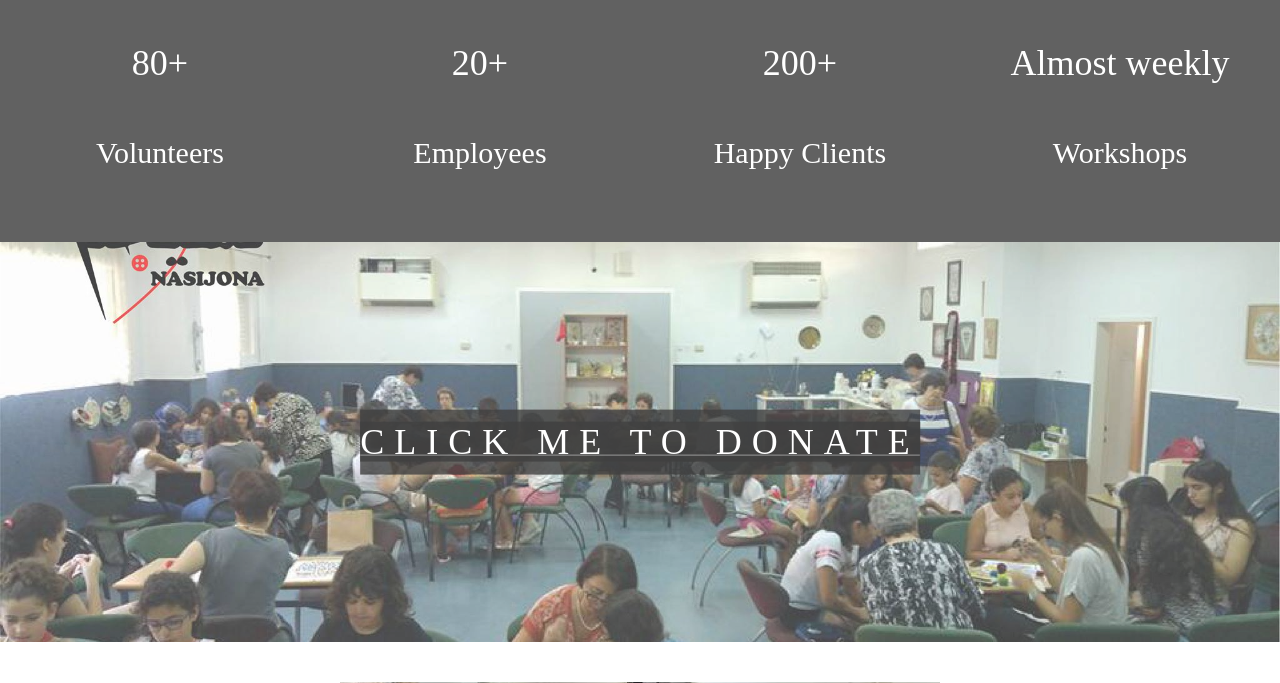
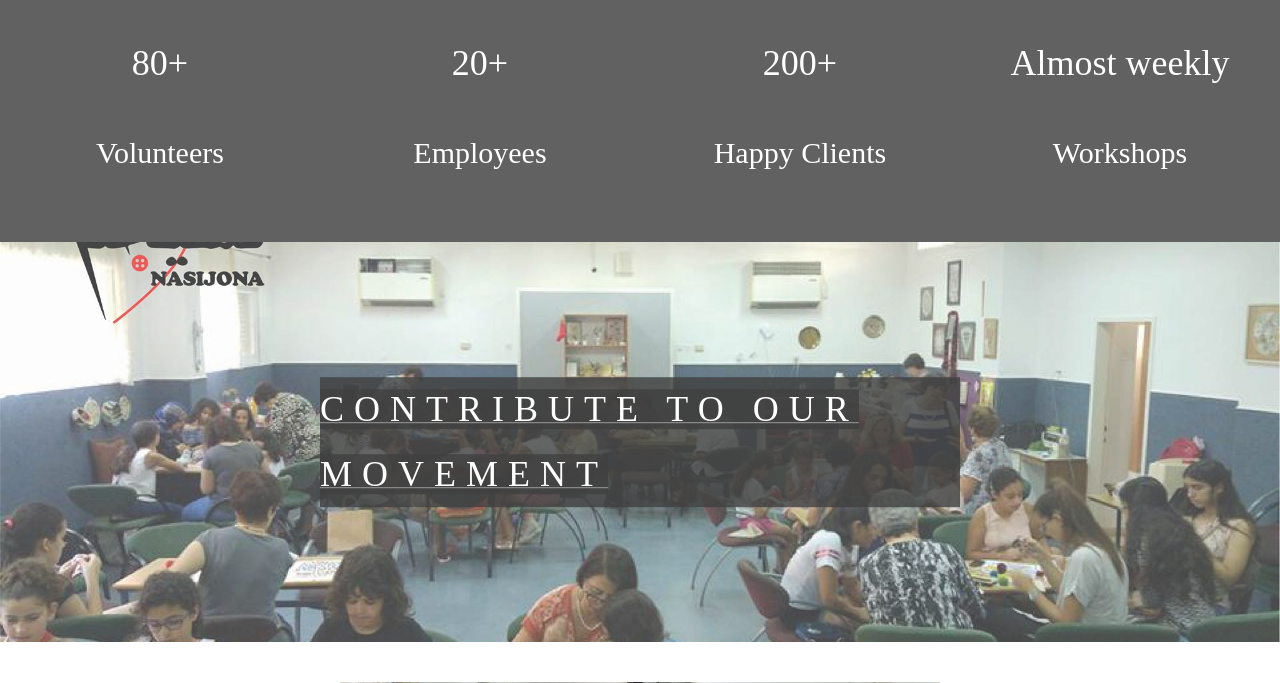
Before and after one commit to judeh20-meet/Group-Project, a Flask app: page / in a window 1280 px wide. Shown: the part 2499-3182 px from the top of the page. Run offline with Flask 2, Linux system fonts and the light colour scheme.

Commit message:
pnghfdmwka,d

```diff
--- a/templates/home.html
+++ b/templates/home.html
@@ -162,7 +162,7 @@ In addition to the apprenticeship and workshops for youth, children and women, N
 <div id = "PO" class="bgimg-2 w3-display-container w3-opacity-min">
   <div class="w3-display-middle" id="Donate-button">
     <a href ="/donate" margin-top: 50px>
-    <span class="w3-xxlarge w3-text-white w3-wide" id = "Donate-button">CLICK ME TO DONATE</span>
+    <span class="w3-xxlarge w3-text-white w3-wide" id = "Donate-button">CONTRIBUTE TO OUR MOVEMENT</span>
   </a>
   </div>
 </div>
```
